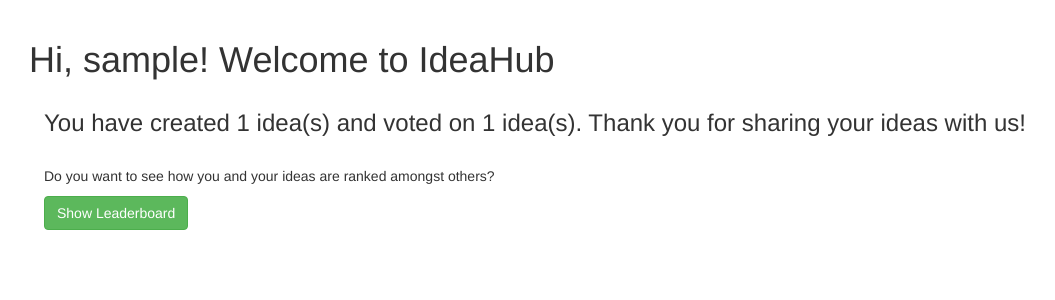
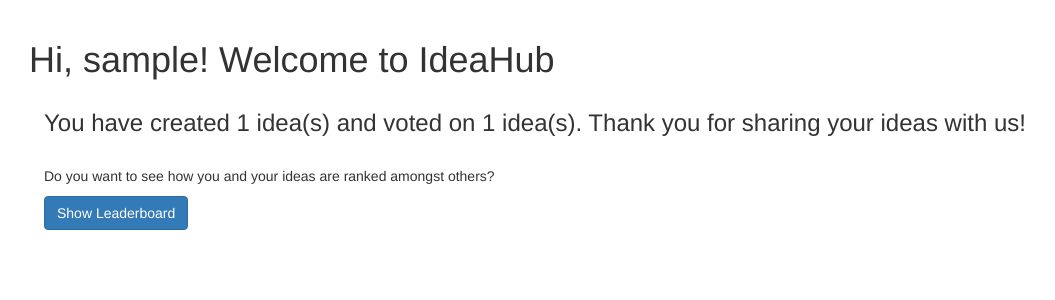
Before and after one commit to boceckts/ideahub, a Flask app: page / in a window 1280 px wide. Shown: the part 52-352 px from the top of the page, without its empty margins (41-1096 px from the left). Run offline with Flask 2, Linux system fonts and the light colour scheme; a user stored in the database is signed in; tables that the repository leaves empty hold one stand-in row (values such as "Sample post"); some libraries are stand-ins or nearby versions.

Commit message:
Change button colors for quick form layouts

```diff
--- a/app/templates/editIdea.html
+++ b/app/templates/editIdea.html
@@ -5,7 +5,7 @@
     <div class=container"><br>
         <div class="row">
             <div class="col-sm-6 col-md-4">
-                {{ wtf.quick_form(form) }}
+                {{ wtf.quick_form(form, button_map={'submit': 'success'}) }}
             </div>
         </div>
     </div>
--- a/app/templates/editProfile.html
+++ b/app/templates/editProfile.html
@@ -5,7 +5,7 @@
     <div class=container"><br>
         <div class="row">
             <div class="col-sm-6 col-md-4">
-                {{ wtf.quick_form(form) }}
+                {{ wtf.quick_form(form, button_map={'submit': 'success'}) }}
             </div>
         </div>
     </div>
--- a/app/templates/index.html
+++ b/app/templates/index.html
@@ -9,7 +9,7 @@
                 <div class="h3">It seems like you have never voted on an idea.</div>
                 <br>
                 <p>Do you want to go to the voting page?</p>
-                <a class="btn btn-success" href="{{ url_for('inspire') }}">Go voting</a>
+                <a class="btn btn-primary" href="{{ url_for('inspire') }}">Go voting</a>
             {% elif current_user.idea_count == 0 %}
                 <div class="h3">It seems like you have never created an idea.</div>
                 <br>
@@ -21,7 +21,7 @@
                 </div>
                 <br>
                 <p>Do you want to see how you and your ideas are ranked amongst others?</p>
-                <a class="btn btn-success" href="{{ url_for('leaderboard') }}">Show Leaderboard</a>
+                <a class="btn btn-primary" href="{{ url_for('leaderboard') }}">Show Leaderboard</a>
             {% endif %}
         </div>
     {% else %}
--- a/app/templates/login.html
+++ b/app/templates/login.html
@@ -5,7 +5,7 @@
     <div class=container"><br>
         <div class="row">
             <div class="col-sm-6 col-md-4">
-                {{ wtf.quick_form(form) }}
+                {{ wtf.quick_form(form, button_map={'submit': 'success'}) }}
             </div>
         </div>
     </div>
--- a/app/templates/newIdea.html
+++ b/app/templates/newIdea.html
@@ -5,7 +5,7 @@
     <div class=container"><br>
         <div class="row">
             <div class="col-sm-6 col-md-4">
-                {{ wtf.quick_form(form) }}
+                {{ wtf.quick_form(form, button_map={'submit': 'success'}) }}
             </div>
         </div>
     </div>
--- a/app/templates/register.html
+++ b/app/templates/register.html
@@ -5,7 +5,7 @@
     <div class=container"><br>
         <div class="row">
             <div class="col-sm-6 col-md-4">
-                {{ wtf.quick_form(form) }}
+                {{ wtf.quick_form(form, button_map={'submit': 'primary'}) }}
             </div>
         </div>
     </div>
```
